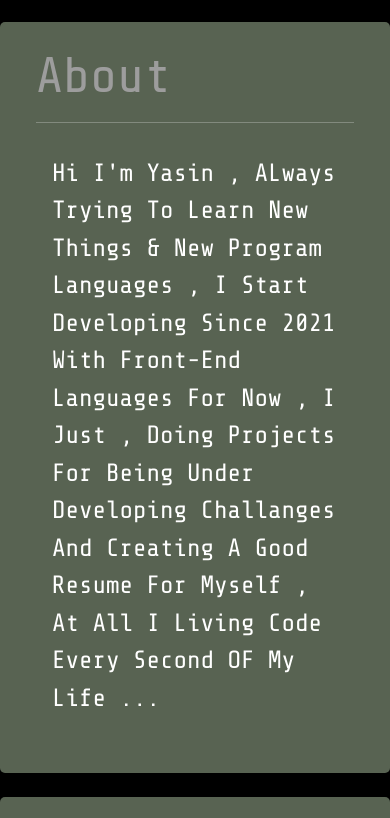
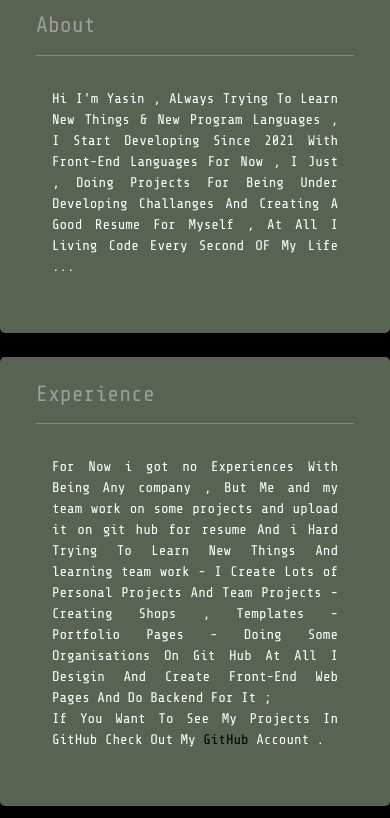
Before and after one commit to YasinDehfuli/Classic-Portfolio, a website: page index.html in a window 390 px wide. Shown: the part 1023-1841 px from the top of the page. Drawn offline with nearby package versions, Linux system fonts and the light colour scheme; a web font is replaced by a local one.

Commit message:
Update style.css fix font responsive

```diff
--- a/assets/style.css
+++ b/assets/style.css
@@ -11,6 +11,9 @@
     padding: 0;
     margin: 0;
     font-family: 'Share Tech Mono', monospace;
+}
+p{
+    text-align: justify;
 }
 body{
     background-color: black;
@@ -302,3 +305,77 @@ a{
         direction: ltr;
     }
 }
+@media screen and (max-width: 768px) {
+   h1{
+       font-size: 22px;
+   }
+    .section-title p{
+        font-size: 14px;
+    }
+}
+
+
+/*!* Lazy Load Styles *!*/
+/*.card-image {*/
+/*    display: block;*/
+/*    min-height: 20rem; !* layout hack *!*/
+/*    background: #fff center center no-repeat;*/
+/*    background-size: cover;*/
+/*    filter: blur(3px); !* blur the lowres image *!*/
+/*}*/
+
+/*.card-image > img {*/
+/*    display: block;*/
+/*    width: 100%;*/
+/*    opacity: 0; !* visually hide the img element *!*/
+/*}*/
+
+/*.card-image.is-loaded {*/
+/*    filter: none; !* remove the blur on fullres image *!*/
+/*    transition: filter 1s;*/
+/*}*/
+
+/*!* Layout Styles *!*/
+/*.card-list {*/
+/*    display: block;*/
+/*    margin: 1rem auto;*/
+/*    padding: 0;*/
+/*    font-size: 0;*/
+/*    text-align: center;*/
+/*    list-style: none;*/
+/*}*/
+
+/*.card {*/
+/*    display: inline-block;*/
+/*    width: 90%;*/
+/*    max-width: 20rem;*/
+/*    margin: 1rem;*/
+/*    font-size: 1rem;*/
+/*    text-decoration: none;*/
+/*    overflow: hidden;*/
+/*    background-color: #223322;*/
+/*    color: white;*/
+/*    box-shadow: 0 0 3rem -1rem rgba(0,0,0,0.5);*/
+/*    transition: transform 0.1s ease-in-out, box-shadow 0.1s;*/
+/*}*/
+
+/*.card:hover {*/
+/*    transform: translateY(-0.5rem) scale(1.0125);*/
+/*    box-shadow: 0 0.5em 3rem -1rem rgba(0,0,0,0.5);*/
+/*    color: #9d9d9d;*/
+/*}*/
+
+/*.card-description {*/
+/*    display: block;*/
+/*    padding: 1em 0.5em;*/
+/*    color: #515151;*/
+/*    text-decoration: none;*/
+/*}*/
+
+/*.card-description > h2 {*/
+/*    margin: 0 0 0.5em;*/
+/*}*/
+
+/*.card-description > p {*/
+/*    margin: 0;*/
+/*}*/
```
